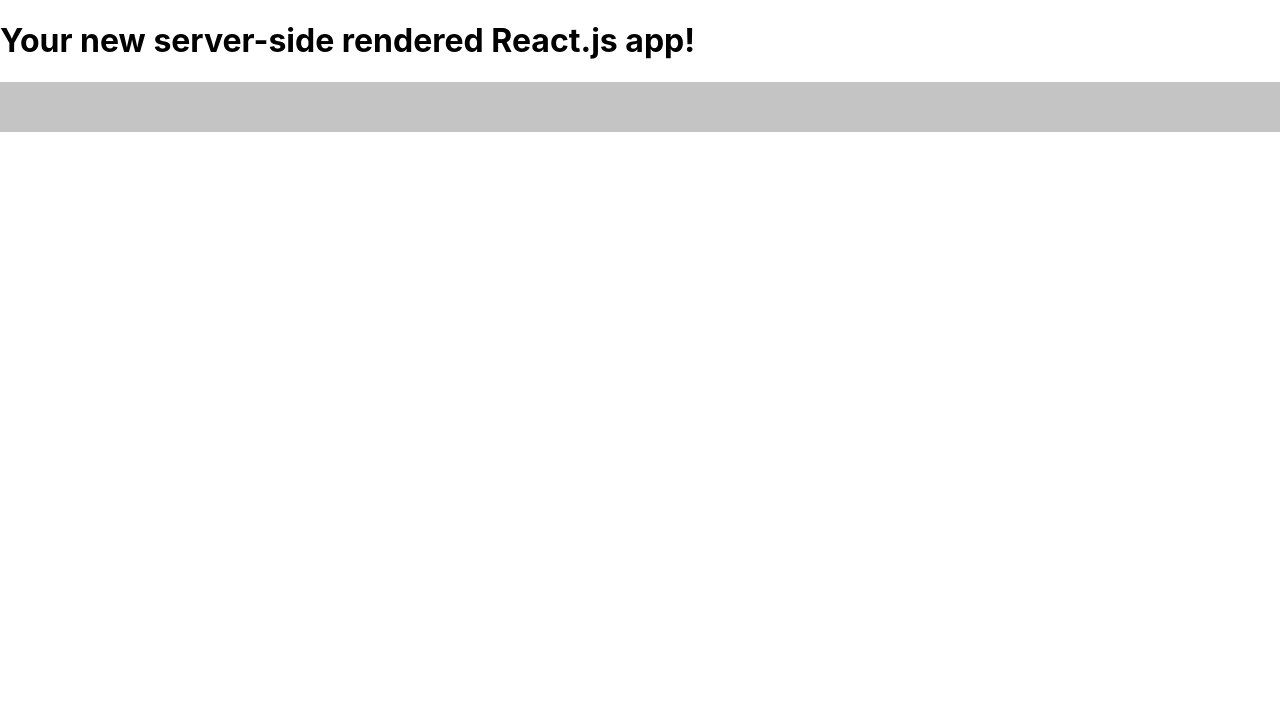
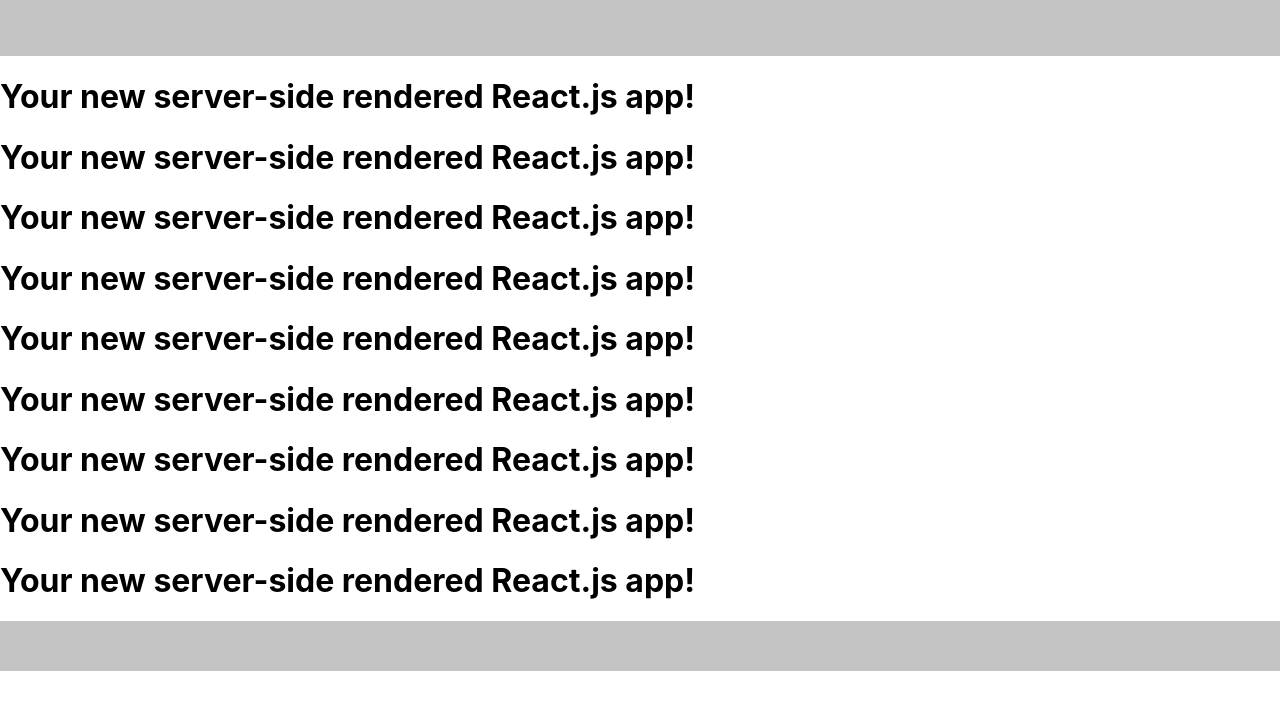
Before and after one commit to izabellalarsson/support_group, a Next.js app in the folder nextjs/: page / in a window 1280 px wide. Shown: the top 710 px of the page. Built offline with nearby package versions, Linux system fonts and the light colour scheme; some icons are missing.

Commit message:
added slide to navbar

```diff
--- a/nextjs/components/Header/Dropdown/index.js
+++ b/nextjs/components/Header/Dropdown/index.js
@@ -5,14 +5,22 @@
 import DropdownSecondaryItem from '../DropdownSecondaryItem';
 
 const DropdownStyle = styled.div`
-
-display: ${props => !props.isClicked ? "none" : "flex; position: absolute; "};
+position:fixed;
 justify-content: center;
 align-items: center;
 flex-direction: column;
 width: 100%;
-height: 100vh;
+height: 93vh;
+transition: transform 0.5s ease;
+transform: ${props => !props.isClicked ? "translateX(100vw)" : "translateX(0)"};
+top: 7vh;
 background: #EFEFEF;
+
+/* &:hover {
+    left: 100vw;
+} */
+
+
 
 .Dropdown-Main-Item {
     display: flex;
--- a/nextjs/components/Header/Navbar/index.js
+++ b/nextjs/components/Header/Navbar/index.js
@@ -6,10 +6,13 @@
 const NavbarStyle = styled.nav`
 background: #C4C4C4;
 width: 100%;
-top: 0;
+height: 7vh;
 display: flex;
 justify-content: space-around;
-position: fixed;
+align-items: center;
+position: sticky;
+top:0;
+
 .fa-bars {
     z-index:1;
 }
--- a/nextjs/pages/index.js
+++ b/nextjs/pages/index.js
@@ -4,5 +4,13 @@
 export default () => (
   <Layout>
       <h1>Your new server-side rendered React.js app!</h1>
+      <h1>Your new server-side rendered React.js app!</h1>
+      <h1>Your new server-side rendered React.js app!</h1>
+      <h1>Your new server-side rendered React.js app!</h1>
+      <h1>Your new server-side rendered React.js app!</h1>
+      <h1>Your new server-side rendered React.js app!</h1>
+      <h1>Your new server-side rendered React.js app!</h1>
+      <h1>Your new server-side rendered React.js app!</h1>
+      <h1>Your new server-side rendered React.js app!</h1>
   </Layout>
 )
```
